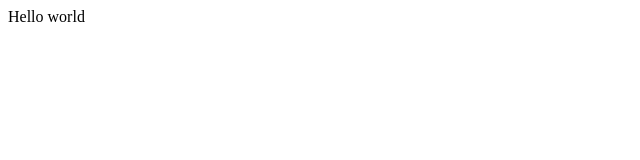
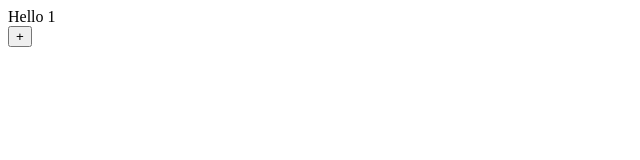
Before and after one commit to danbadge/ff-assist, a React app: page / in a window 1280 px wide. Shown: the top 160 px of the page, without its empty margins (0-640 px from the left). Built offline with nearby package versions, Linux system fonts and the light colour scheme; the HTML template or start-up script is replaced by a standard one.

Commit message:
Making progress bringing in redux

```diff
--- a/package.json
+++ b/package.json
@@ -5,14 +5,17 @@
   "license": "MIT",
   "scripts": {
     "build": "webpack -d",
-    "start:dev": "webpack-dev-server"
+    "start": "webpack-dev-server"
   },
   "dependencies": {
     "@types/node": "^10.5.7",
     "@types/react": "^16.4.8",
     "@types/react-dom": "^16.0.7",
+    "@types/react-redux": "^6.0.6",
     "react": "^16.4.2",
     "react-dom": "^16.4.2",
+    "react-redux": "^5.0.7",
+    "redux": "^4.0.0",
     "ts-loader": "^4.4.2",
     "typescript": "^3.0.1",
     "webpack": "^4.16.5",
--- /dev/null
+++ b/src/actions/index.tsx
@@ -0,0 +1,15 @@
+export const INCREMENT = 'INCREMENT';
+export type INCREMENT = typeof INCREMENT;
+
+
+export interface Increment {
+    type: INCREMENT;
+}
+
+export type IncrementAction = Increment;
+
+export function increment(): IncrementAction {
+    return {
+        type: INCREMENT
+    };
+}
--- /dev/null
+++ b/src/components/hello/Hello.tsx
@@ -0,0 +1,21 @@
+import * as React from 'react';
+
+export interface Props {
+  increment: number;
+  onIncrement?: () => void;
+}
+
+function Hello({ increment = 1, onIncrement }: Props) {
+  return (
+    <div>
+      <div>
+        Hello {increment}
+      </div>
+      <div>
+        <button onClick={onIncrement}>+</button>
+      </div>
+    </div>
+  );
+}
+
+export default Hello;
--- /dev/null
+++ b/src/components/hello/index.tsx
@@ -0,0 +1,18 @@
+import Hello from './Hello';
+import * as actions from '../../actions/';
+import { StoreState } from '../../types/index';
+import { connect, Dispatch } from 'react-redux';
+
+export function mapStateToProps({ increment }: StoreState) {
+  return {
+    increment,
+  };
+}
+
+export function mapDispatchToProps(dispatch: Dispatch<actions.IncrementAction>) {
+  return {
+    onIncrement: () => dispatch(actions.increment()),
+  };
+}
+
+export default connect(mapStateToProps, mapDispatchToProps)(Hello);
--- a/src/index.tsx
+++ b/src/index.tsx
@@ -1,15 +1,19 @@
 import * as React from 'react';
 import * as ReactDOM from 'react-dom';
+import { Provider } from 'react-redux';
+import { createStore } from 'redux';
 
-class App extends React.Component {
-  render() {
-    return (
-      <div>Hello world</div>
-    );
-  }
-}
+import { increment } from './reducers/index';
+import { StoreState } from './types/index';
+import Hello from './components/hello/index'
+
+const store = createStore<StoreState>(increment, {
+  increment: 1
+});
 
 ReactDOM.render(
-  <App/>,
-  document.getElementById('root')
+  <Provider store={store}>
+    <Hello />
+  </Provider>,
+  document.getElementById('root') as HTMLElement
 );
--- /dev/null
+++ b/src/reducers/index.tsx
@@ -0,0 +1,11 @@
+import { IncrementAction, INCREMENT } from '../actions';
+import { StoreState } from '../types/index';
+
+export function increment(state: StoreState, action: IncrementAction): StoreState {
+  switch (action.type) {
+    case INCREMENT:
+      return { ...state, increment: state.increment + 1 };
+    default:
+      return state;
+  }
+}
--- /dev/null
+++ b/src/types/index.tsx
@@ -0,0 +1,3 @@
+export interface StoreState {
+  increment: number;
+}
```
Also changed, not shown: 1 other file (tests, documents, lock files or other folders).
